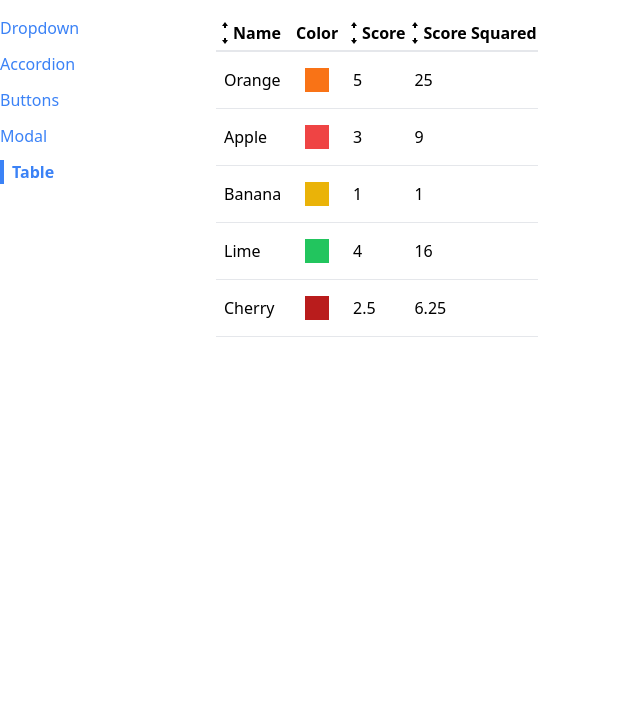
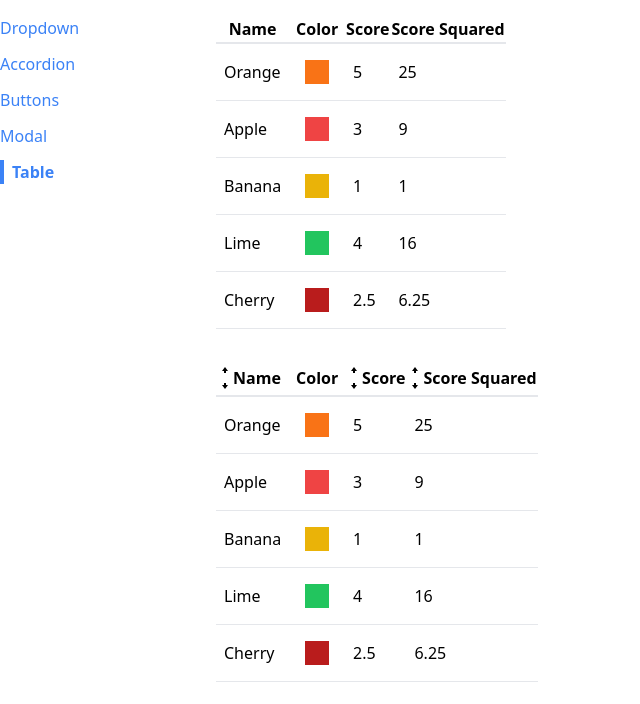
Before and after one commit to mydevth/ReactStephen-Reducers, a React (Create React App) app: page /table in a window 1280 px wide. Shown: the top 704 px of the page, without its empty margins (0-640 px from the left). Built offline with nearby package versions, Linux system fonts and the light colour scheme.

Commit message:
section16 sorting

```diff
--- a/src/pages/TablePage.js
+++ b/src/pages/TablePage.js
@@ -1,3 +1,4 @@
+import Table from "../components/Table";
 import SortableTable from "../components/SortableTable";
 
 function TablePage() {
@@ -37,6 +38,8 @@ function TablePage() {
 
   return (
     <div>
+      <Table data={data} config={config} keyFn={keyFn} />
+      <div className="mt-8"></div>
       <SortableTable data={data} config={config} keyFn={keyFn} />
     </div>
   );
```
Also changed, not shown: 1 other file (tests, documents, lock files or other folders).
